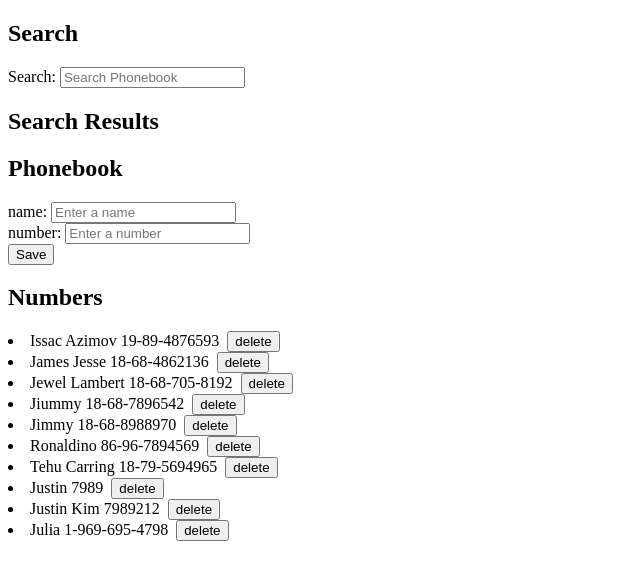
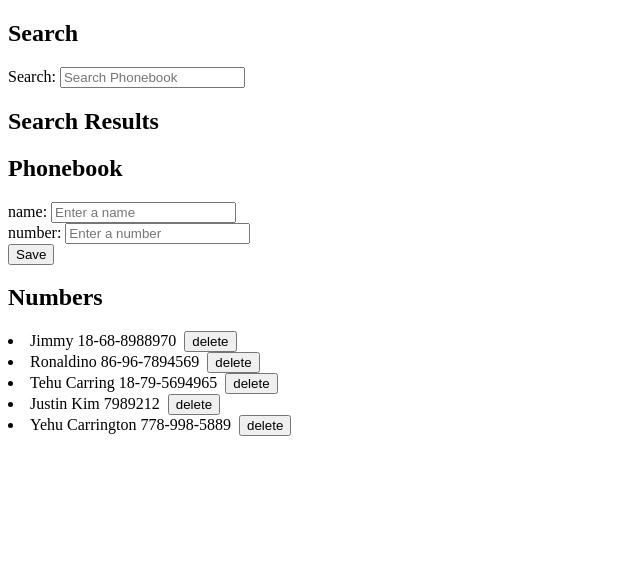
Before and after one commit to YehuCarrington/FullStack_part2, a React (Vite) app in the folder part2/: page / in a window 1280 px wide. Shown: the top 580 px of the page, without its empty margins (0-640 px from the left). Built offline with nearby package versions, Linux system fonts and the light colour scheme; data requests are answered from the project's data file.

Commit message:
Submission for part 2.17*

```diff
--- a/part2/db.json
+++ b/part2/db.json
@@ -1,25 +1,5 @@
 {
   "persons": [
-    {
-      "id": "5",
-      "name": "Issac Azimov",
-      "number": "19-89-4876593"
-    },
-    {
-      "id": "17d6",
-      "name": "James Jesse",
-      "number": "18-68-4862136"
-    },
-    {
-      "id": "0199",
-      "name": "Jewel Lambert",
-      "number": "18-68-705-8192"
-    },
-    {
-      "id": "d6fb",
-      "name": "Jiummy ",
-      "number": "18-68-7896542"
-    },
     {
       "id": "ffbf",
       "name": "Jimmy",
@@ -36,19 +16,14 @@
       "number": "18-79-5694965"
     },
     {
-      "id": "8e4a",
-      "name": "Justin",
-      "number": "7989"
-    },
-    {
       "id": "efb1",
       "name": "Justin Kim",
       "number": "7989212"
     },
     {
-      "id": "8a59",
-      "name": "Julia",
-      "number": "1-969-695-4798"
+      "id": "56b1",
+      "name": "Yehu Carrington",
+      "number": "778-998-5889"
     }
   ]
 }
--- a/part2/src/App.jsx
+++ b/part2/src/App.jsx
@@ -25,6 +25,7 @@ const App = () => {
   const [searchValue, setSearchValue] = useState('')
   const [filteredPeople, setFilteredPeople] = useState([])
   const [errorMessage, setErrorMessage] = useState(null)
+  const [successMessage, setSuccessMessage] = useState(null)
 
   const handleNewName = (event) => {
     console.log(event.target.value)
@@ -87,13 +88,13 @@ const App = () => {
                   setPersons(updatedPersons)
                   setNewName('')
                   setNewNumber('')
-                  setErrorMessage(`You succesfully changed ${newName} to ${newNumber}`)
+                  setSuccessMessage(`You successfully changed ${newName} to ${newNumber}`)
                   setTimeout(() => {
-                    setErrorMessage(null)
+                    setSuccessMessage(null)
                   }, 5000)
                 }
               }).catch(error => {
-                setErrorMessage(`Something went wrong`)
+                setErrorMessage(`${newName} is no longer in the phonebook`)
                 setTimeout(() => {
                   setErrorMessage(null)
                 }, 5000)
@@ -109,9 +110,9 @@ const App = () => {
             setPersons(persons.concat(personObj))
             setNewName('')
             setNewNumber('')
-            setErrorMessage(`You successfully added ${newName} to the phonebook`)
+            setSuccessMessage(`You successfully added ${newName} to the phonebook`)
             setTimeout(() => {
-              setErrorMessage(null)
+              setSuccessMessage(null)
             }, 5000)
           }
           ).catch(error => {
@@ -132,6 +133,17 @@ const App = () => {
           console.log(`persons ID is: ${id}`)
           console.log("Entry succesfully deleted.")
           setPersons(persons.filter(person => person.id !== id));
+          setSuccessMessage(`You successfully deleted ${person.name} from the phonebook`)
+          setTimeout(() => {
+            setSuccessMessage(null)
+          }, 5000)
+        }
+        ).catch(error => {
+          setErrorMessage(`${person.name} has already been deleted.`)
+          setTimeout(() => {
+            setErrorMessage(null)
+          }, 5000)
+
         })
     }
   }
@@ -146,7 +158,7 @@ const App = () => {
       <h2>Search Results</h2>
       <DisplaySeatchResult filteredPeople={filteredPeople} />
 
-      <Notification message={errorMessage} type={"notification"}/>
+      <Notification message={successMessage} type={"notification"}/>
       <Notification message={errorMessage} type={"error"}/>
 
       <PhonebookForm updatePersons={updatePersons}
--- a/part2/src/services/comms.js
+++ b/part2/src/services/comms.js
@@ -13,7 +13,10 @@ const getEntries = () => {
     return (
         axios.get(baseUrl)
               .then(response => response.data)
-              .catch(error => console.log('Failed to get phonebox entries', error))
+              .catch(error => {
+                console.log('Failed to get phonebox entries', error)
+                throw error
+            })
     )
 }
 
@@ -21,7 +24,10 @@ const createEntry = newEntry => {
     return(
         axios.post(baseUrl, newEntry)
                .then(response => response.data)
-               .catch(error => console.log('Failed to create the entry', error))
+               .catch(error => {
+                console.log('Failed to create the entry', error)
+                throw error
+            })
     )
 }
 
@@ -29,7 +35,10 @@ const updateEntry = (id, entry) => {
     return(
         axios.patch(`${baseUrl}/${id}`,entry)
                .then(response => response.data)
-               .catch(error => console.log('Failed to update entry', error))
+               .catch(error => {
+                console.log('Failed to update entry', error)
+                throw error
+            })
     )
 }
 
@@ -37,7 +46,10 @@ const deleteEntry = id => {
     return (
         axios.delete(`${baseUrl}/${id}`)
               .then(response => response.data)
-              .catch(error => console.log('Failed to delete entry', error))
+              .catch(error => {
+                console.log('Failed to delete entry', error)
+                throw error
+              })
     )
 }
 
```
